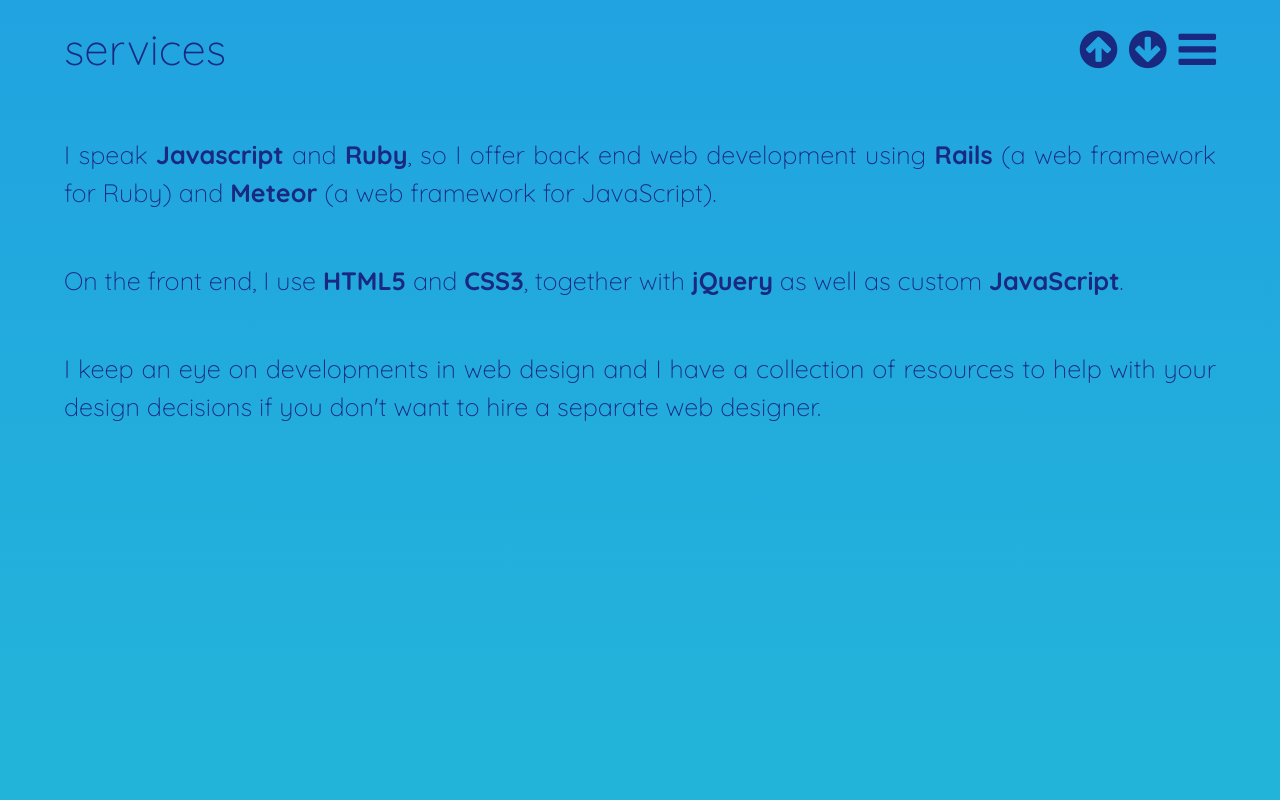
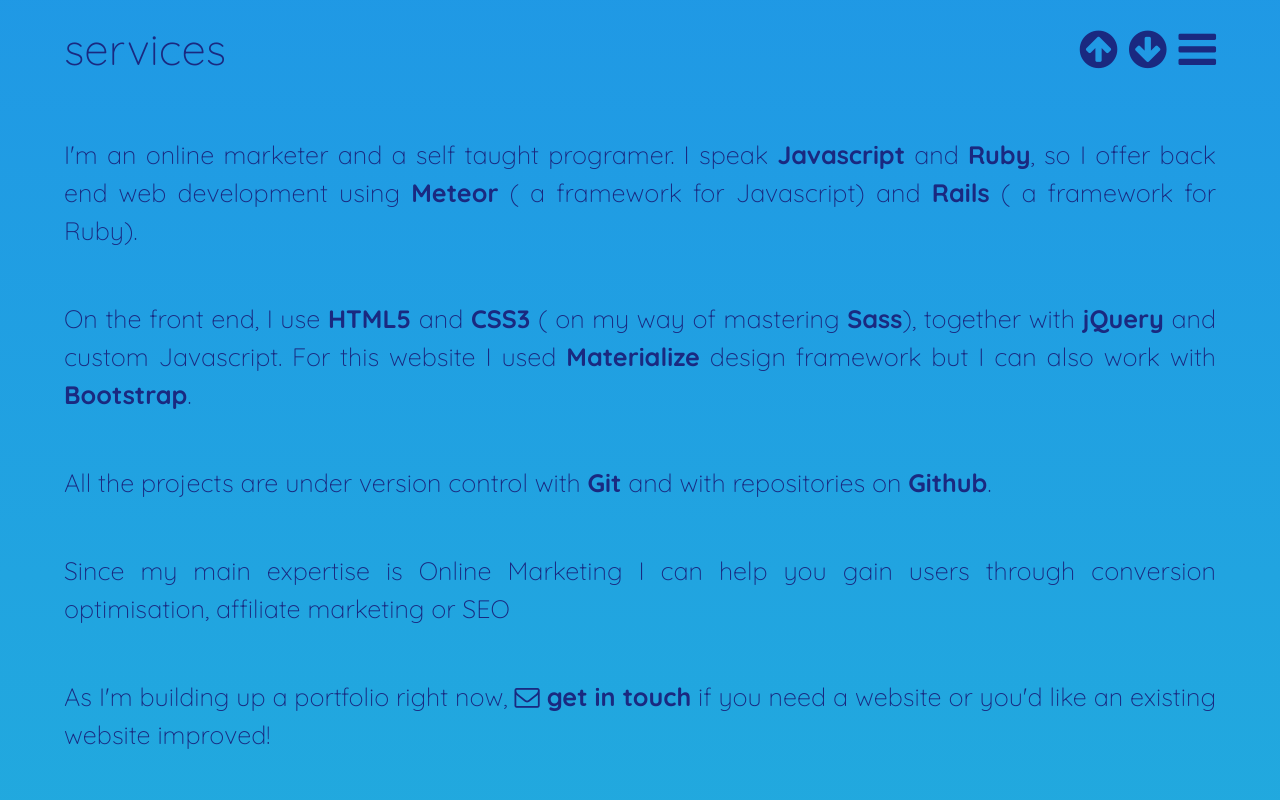
Before and after one commit to Sturmol/Sturmol.github.io, a plain HTML site: page index.html in a window 1280 px wide. Shown: the part 3400-4200 px from the top of the page. Drawn offline with nearby package versions, Linux system fonts and the light colour scheme.

Commit message:
Content added to services

```diff
--- a/index.html
+++ b/index.html
@@ -120,9 +120,22 @@
 				</h3>
 			</div>
 			<div class="row">
-				<p class="col s12 flow-text">I speak <a class="tech-link" href=""><strong>Javascript</strong></a> and <a class="tech-link" href=""><strong>Ruby</strong></a>, so I offer back end web development using <a class="tech-link" href=""><strong>Rails</strong></a> (a web framework for Ruby) and <a class="tech-link" href=""><strong>Meteor</strong></a> (a web framework for JavaScript).
-				<p class="col s12 flow-text">On the front end, I use <a class="tech-link" href=""><strong>HTML5</strong></a> and <a class="tech-link" href=""><strong>CSS3</strong></a>, together with <a class="tech-link" href=""><strong>jQuery</strong></a> as well as custom <a class="tech-link" href=""><strong>JavaScript</strong></a>.</p>
-				<p class="col s12 flow-text">I keep an eye on developments in web design and I have a collection of resources to help with your design decisions if you don't want to hire a separate web designer.</p>
+				<p class="col s12 flow-text">
+					I'm an online marketer and a self taught programer. I speak <a class="tech-link" href="https://developer.mozilla.org/en-US/docs/Web/JavaScript"><strong>Javascript</strong></a> and <a class="tech-link" href="https://www.ruby-lang.org"><strong>Ruby</strong></a>, so I offer back end web development using <a class="tech-link" href="https://www.meteor.com/"><strong>Meteor</strong></a> ( a framework for Javascript) and <a class="tech-link" href="http://rubyonrails.org/"><strong>Rails</strong></a> ( a framework for Ruby).
+				</p>
+				<p class="col s12 flow-text">
+					On the front end, I use <a class="tech-link" href="https://developer.mozilla.org/es/docs/HTML/HTML5"><strong>HTML5</strong></a> and <a class="tech-link" href="https://developer.mozilla.org/en-US/docs/Web/CSS/CSS3"><strong>CSS3</strong></a> ( on my way of mastering <a class="tech-link" href="http://sass-lang.com/"><strong>Sass</strong></a>), together with <a class="tech-link" href="https://jquery.com/"><strong>jQuery</strong></a> and custom Javascript. For this website I used <a class="tech-link" href="http://materializecss.com/"><strong>Materialize</strong></a> design framework but I can also work with <a class="tech-link" href="http://getbootstrap.com/"><strong>Bootstrap</strong></a>.
+
+				</p>
+				<p class="col s12 flow-text">
+					All the projects are under version control with <a class="tech-link" href="https://git-scm.com/"><strong>Git</strong></a> and with repositories on <a class="tech-link" href="https://github.com/"><strong>Github</strong></a>.
+				</p>
+				<p class="col s12 flow-text">
+					Since my main expertise is Online Marketing I can help you gain users through conversion optimisation, affiliate marketing or SEO
+				</p>
+				<p class="col s12 flow-text">
+					As I'm building up a portfolio right now, <a class="tech-link" href="mailto:guelbenzu.miguel@gmail.com" target="_blank"><strong><i class="fa fa-envelope-o"></i> get in touch</strong></a> if you need a website or you'd like an existing website improved!
+				</p>
 			</div>
 		</section>
 		<section id="about" class="section container">
@@ -155,6 +168,9 @@
 			</div>
 		</section>
 	</main>
+	<footer>
+
+	</footer>
 	<aside class="social pulsate-in">
 		<div class="fixed-action-btn">
 			<a class="btn-floating btn-large" href="mailto:guelbenzu.miguel@gmail.com">
```
Also changed, not shown: css/guelben.css.
